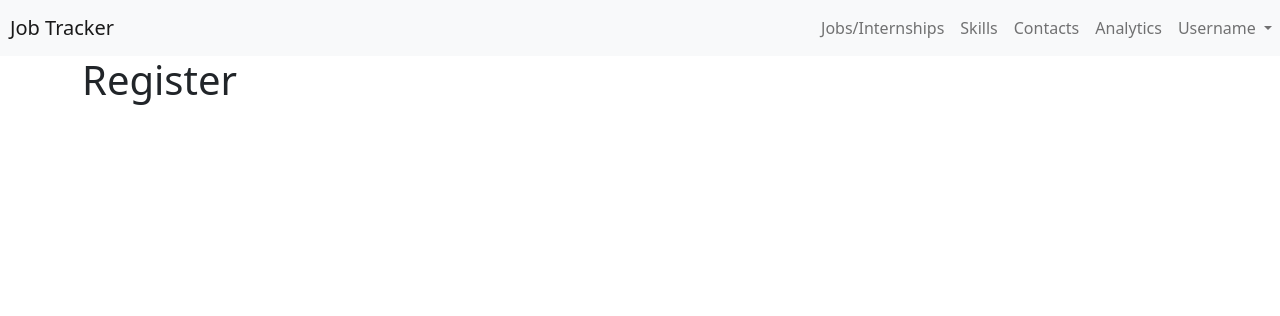
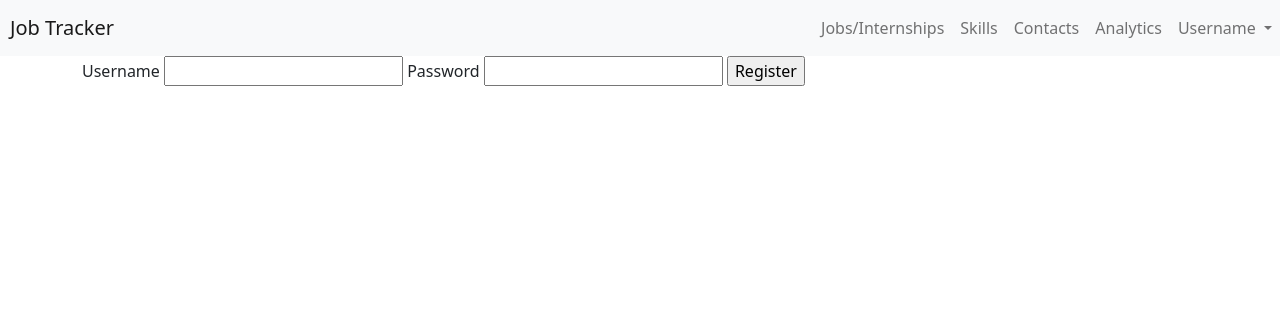
Before and after one commit to jeffacuario/jobtracker, a Flask app: page /register in a window 1280 px wide. Shown: the top 316 px of the page. Run offline with Flask 2, Linux system fonts and the light colour scheme; parts of the project's set-up code (start-up, migrations or seed data) failed here and were passed over; some libraries are stand-ins or nearby versions.

Commit message:
implement user registration functionality with pyrebase auth

```diff
--- a/website/auth.py
+++ b/website/auth.py
@@ -1,6 +1,17 @@
-from flask import Blueprint, render_template
+from distutils.command.config import config
+from flask import Blueprint, render_template, request, redirect, url_for
+import json, pyrebase, requests
+
 
 auth = Blueprint('auth', __name__)
+
+"""
+    Initialize pyrebase app
+"""
+with open('./private/jobtrack-pyrebase-credentials.json') as json_file:
+        config = json.load(json_file)
+firebase = pyrebase.initialize_app(config)
+fb_auth = firebase.auth()
 
 
 @auth.route('/login')
@@ -11,9 +22,30 @@ def login():
     return render_template("auth/login.html")
 
 
-@auth.route('/register')
+@auth.route('/register', methods=['POST', 'GET'])
 def register():
     """
     Render Register Page
     """
-    return render_template("auth/register.html")
+    if request.method == 'POST':
+        username = request.form['username']
+        password = request.form['password']
+
+        error = None
+        error_message = None
+
+        try:
+            fb_auth.create_user_with_email_and_password(username, password)
+        except requests.exceptions.HTTPError as e: # we will need to handle the exception and display error to user
+            error_json = e.args[1]
+            error = json.loads(error_json)['error']['message']
+            print(error)
+            if error == 'EMAIL_EXISTS':
+                error_message = "Email already registered"
+            elif error == 'WEAK_PASSWORD : Password should be at least 6 characters':
+                error_message = "Password should be at least 6 characters"
+            return render_template("auth/register.html", error_message=error_message)
+        else:
+            return redirect(url_for("auth.login"))
+
+    return render_template('auth/register.html')
--- a/website/templates/auth/register.html
+++ b/website/templates/auth/register.html
@@ -1,5 +1,15 @@
 {% extends "base.html" %}
 {% block title %}Register{% endblock %}
 {% block content %}
-<h1>Register</h1>
+<form method="post">
+    <label for="username">Username</label>
+    <input name="username" id="username" required>
+    <label for="password">Password</label>
+    <input type="password" name="password" id="password" required>
+    <input type="submit" value="Register">
+</form>
+
+{% if error_message %}
+    <p>{{error_message}}</p>
+{% endif %}
 {% endblock %}
```
Also changed, not shown: website/templates/auth/login.html (+7 -1 lines).
